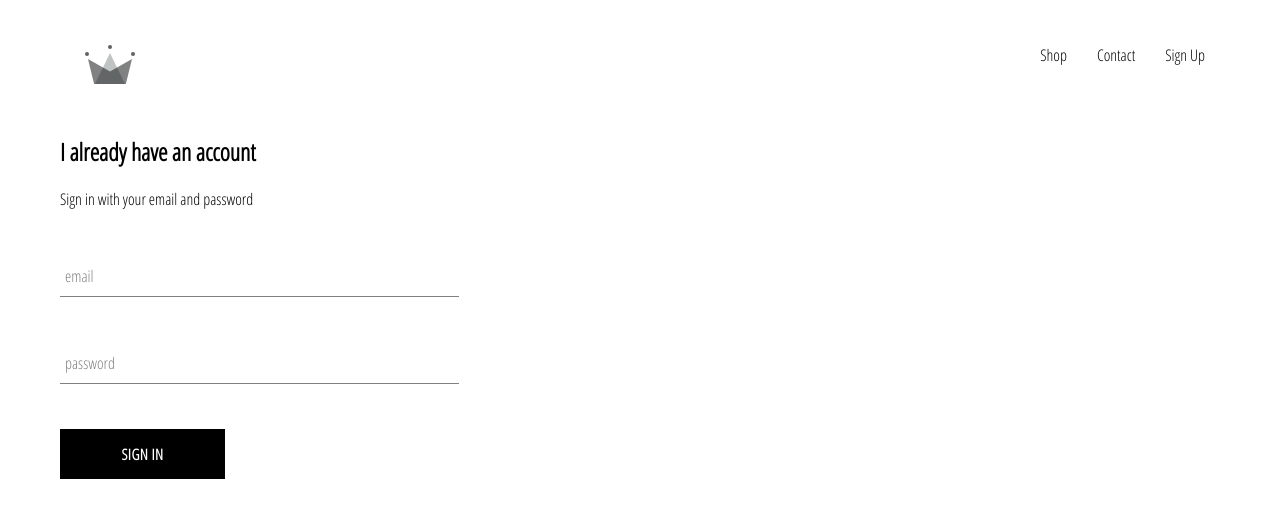
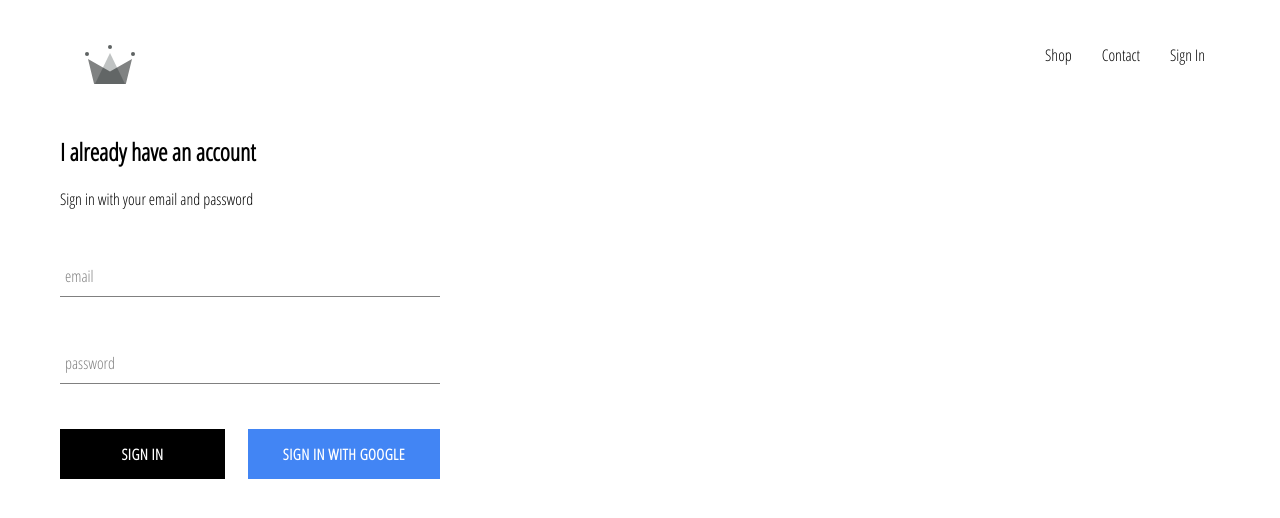
Before and after one commit to codepandit/crown-clothing, a React (Create React App) app: page /signin in a window 1280 px wide. Shown: the top 518 px of the page. Built offline with nearby package versions, Linux system fonts and the light colour scheme; no server answers.

Commit message:
Integrated firebase into our sign in page for authentication

```diff
--- a/package.json
+++ b/package.json
@@ -6,6 +6,7 @@
     "@testing-library/jest-dom": "^4.2.4",
     "@testing-library/react": "^9.3.2",
     "@testing-library/user-event": "^7.1.2",
+    "firebase": "^7.7.0",
     "node-sass": "^4.13.1",
     "react": "^16.12.0",
     "react-dom": "^16.12.0",
--- a/src/App.css
+++ b/src/App.css
@@ -2,3 +2,7 @@
   font-family: 'open sans condensed';
   padding: 20px 60px ;
 }
+
+* {
+  box-sizing: border-box;
+}
--- a/src/App.js
+++ b/src/App.js
@@ -6,6 +6,7 @@
 import ShopPage from './pages/shop/shop.component';
 import SignInAndSignUpPage from './pages/sign-in-and-sign-up/sign-in-and-sign-up.component';
 import Header from './components/header/header.component';
+import { auth } from './firebase/firebase.util';
 
 const HatsPage = () => (
   <div>
@@ -15,10 +16,34 @@
   </div>
 )
 
-function App() {
+class App extends React.Component {
+
+  constructor() {
+
+    super();
+
+    this.state = {
+      currentUser: null,
+    }
+  }
+
+  unsubscribeFromAuth = null;
+
+  componentDidMount() {
+    this.unsubscribeFromAuth = auth.onAuthStateChanged(user => {
+      this.setState({ currentUser: user });
+      console.log(user);
+    });
+  }
+
+  componentWillUnmount() {
+    this.unsubscribeFromAuth();
+  }
+
+  render() {
     return (
       <div>
-      <Header />
+        <Header currentUser={ this.state.currentUser }/>
         <Switch>
           <Route exact path='/' component={ HomePage }/>
           <Route exact path='/shop' component={ ShopPage }/>
@@ -28,5 +53,6 @@
       </div>
     );
   }
+}
 
 export default App;
--- a/src/components/custom-button/custom-button.component.jsx
+++ b/src/components/custom-button/custom-button.component.jsx
@@ -3,8 +3,9 @@
 
 import './custom-button.styles.scss';
 
-const CustomButton = ({ children, ...otherProps }) => (
-  <button className='custom-button' {...otherProps}>
+const CustomButton = ({ children, isGoogleSignIn, ...otherProps }) => (
+  <button
+    className={ `${ isGoogleSignIn ? 'google-sign-in' : '' } custom-button` } {...otherProps}>
     {children}
   </button>
 );
--- a/src/components/custom-button/custom-button.styles.scss
+++ b/src/components/custom-button/custom-button.styles.scss
@@ -19,4 +19,14 @@
     color: black;
     border: 1px solid black;
   }
+
+  &.google-sign-in {
+    background-color: #4285f4;
+    color: white;
+
+    &:hover {
+      background-color: #357ae8;
+      border: none;
+    }
+  }
 }
--- a/src/components/header/header.component.jsx
+++ b/src/components/header/header.component.jsx
@@ -1,11 +1,11 @@
 import React from 'react';
 import { Link } from 'react-router-dom';
 import { ReactComponent as Logo } from '../../assets/crown.svg';
-
+import { auth } from '../../firebase/firebase.util';
 
 import './header.styles.scss';
 
-const Header = () => (
+const Header = ({ currentUser }) => (
   <div className='header'>
     <Link className='logo-container' to="/">
       <Logo className='logo' />
@@ -13,7 +13,16 @@
     <div className='options'>
       <Link className='option' to='/shop'>Shop</Link>
       <Link className='option' to='/contact'>Contact</Link>
-      <Link className='option' to='/signin'>Sign Up</Link>
+      {
+        currentUser ?
+        <div className="option" onClick={ () => auth.signOut() }>
+          Sign Out
+        </div>
+        :
+        <Link className='option' to='/signin'>
+          Sign In
+        </Link>
+      }
     </div>
   </div>
 )
--- a/src/components/header/header.styles.scss
+++ b/src/components/header/header.styles.scss
@@ -25,6 +25,10 @@
 
       .option {
         padding: 10px 15px;
+
+        &:hover {
+          cursor: pointer;
+        }
       }
     }
   }
--- a/src/components/sign-in/sign-in.component.jsx
+++ b/src/components/sign-in/sign-in.component.jsx
@@ -2,6 +2,8 @@
 import './sign-in.styles.scss';
 import FormInput from '../form-input/form-input.component';
 import CustomButton from '../custom-button/custom-button.component';
+
+import { signInWithGoogle } from "../../firebase/firebase.util";
 
 class SignIn extends React.Component {
 
@@ -48,7 +50,10 @@
             label="password"
             required
           />
-          <CustomButton type="submit">Sign in</CustomButton>
+          <div className="buttons">
+            <CustomButton type="submit">Sign in</CustomButton>
+            <CustomButton onClick={ signInWithGoogle } isGoogleSignIn>Sign in with google</CustomButton>
+          </div>
         </form>
       </div>
     );
--- a/src/components/sign-in/sign-in.styles.scss
+++ b/src/components/sign-in/sign-in.styles.scss
@@ -1,9 +1,15 @@
 .sign-in {
-  width: 30vw;
+  width: 380px;
   display: flex;
   flex-direction: column;
+
+  .title {
+    margin: 10px 0;
+  }
+
+  .buttons {
+    display: flex;
+    justify-content: space-between;
+  }
+
 }
-
-.title {
-  margin: 10px 0;
-}
--- /dev/null
+++ b/src/firebase/firebase.util.js
@@ -0,0 +1,25 @@
+import firebase from 'firebase/app';
+import 'firebase/firestore';
+import 'firebase/auth';
+
+const config = {
+  apiKey: "AIzaSyA9Wxc-i1X1WZGwZXWIyDxQrXXrCUa_n48",
+  authDomain: "crown-db-bda12.firebaseapp.com",
+  databaseURL: "https://crown-db-bda12.firebaseio.com",
+  projectId: "crown-db-bda12",
+  storageBucket: "crown-db-bda12.appspot.com",
+  messagingSenderId: "257411379198",
+  appId: "1:257411379198:web:72d8702b7c2f77a4a65aaf",
+  measurementId: "G-ELS9HHVPYC"
+};
+
+firebase.initializeApp(config);
+
+export const auth = firebase.auth();
+export const firestore = firebase.firestore();
+
+const provider = new firebase.auth.GoogleAuthProvider();
+provider.setCustomParameters({ promp: 'select_account' });
+export const signInWithGoogle = () => auth.signInWithPopup(provider);
+
+export default firebase;
```
Also changed, not shown: 1 other file (tests, documents, lock files or other folders). Lines whose indentation alone changed are shown as unchanged.
